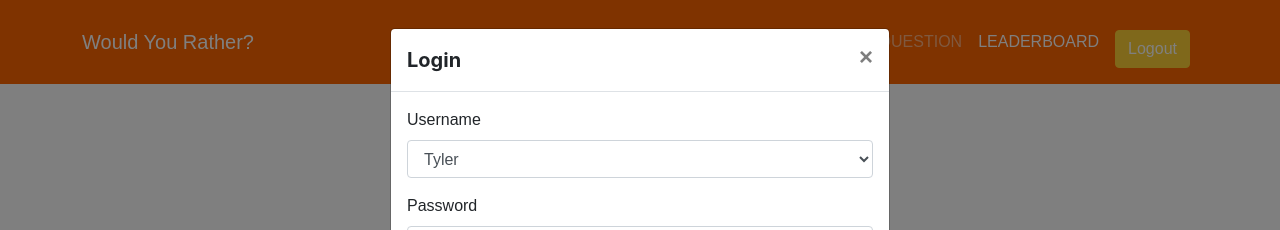
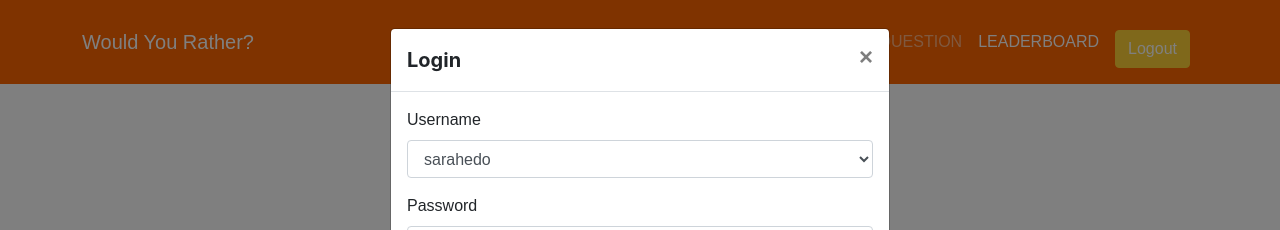
Before and after one commit to amarav/WouldYouRather, a React (Create React App) app in the folder project/: page /home in a window 1280 px wide. Shown: the top 230 px of the page. Built offline with nearby package versions, Linux system fonts and the light colour scheme.

Commit message:
Log in details added

```diff
--- a/project/src/components/Header.js
+++ b/project/src/components/Header.js
@@ -1,4 +1,6 @@
 import React, { Component ,useState } from "react";
+import { connect } from 'react-redux';
+import { setAuthedUser } from '../actions/authedUser'
 import Example from './Login'
 import {
   Nav,
@@ -24,9 +26,11 @@ class Header extends Component {
 
     this.toggleModal = this.toggleModal.bind(this);
     this.handleLogin = this.handleLogin.bind(this);
+    this.onNameChange = this.onNameChange.bind(this);
 
     this.state = {
       isModalOpen: true,
+      userName:"",
     };
   }
 
@@ -38,18 +42,20 @@ class Header extends Component {
 
   handleLogin(event) {
     this.toggleModal();
-    alert(
-      "Username: " +
-        this.username.value +
-        " Password: " +
-        this.password.value
-    );
+    this.props.dispatch(setAuthedUser(this.state.userName));
     event.preventDefault();
+  }
+
+  onNameChange(event){
+    this.setState({
+      userName: event.target.value
+    });
   }
 
   render() {
 
-    const {users} = this.props
+    const users = this.props.users
+    console.log(this.props.loggedUser)
 
     return (
       <div>
@@ -75,13 +81,14 @@ class Header extends Component {
                   </NavItem>
                   <NavItem>
                     <NavLink className="nav-link" to="/home">
-                        <Button type="submit" value="submit" color="primary" onClick={this.handleLogin}>
+                        <Button type="sub mit" value="submit" color="primary" onClick={this.handleLogin}>
                            Logout
                         </Button>
                     </NavLink>
                   </NavItem>
                 </Nav>
               </Collapse>
+              <Label htmlFor="hello"><h3 className="text-white">{this.state.userName}</h3></Label>
             </div>
           </Navbar>
 
@@ -91,11 +98,10 @@ class Header extends Component {
               <Form onSubmit={this.handleLogin}>
                 <FormGroup>
                   <Label htmlFor="username">Username</Label>
-                   <Input type="select">
-                      <option>Tyler</option>
-                      <option>Joe</option>
-                      <option>Default Select</option>
-                      <option>Default Select</option>
+                  <Input type="select" onChange={this.onNameChange} value={this.state.userName}>
+                     {users.map((e, key) => {
+                       return <option key={key} value={e.value}>{e.id}</option>;
+                     })}
                    </Input>
                 </FormGroup>
                 <FormGroup>
@@ -113,10 +119,18 @@ class Header extends Component {
               </Form>
             </ModalBody>
           </Modal>
-
         </React.Fragment>
       </div>
     );
   }
 }
-export default Header;
+
+function mapStateToProps (state) {
+  return {
+    users:Object.values(state.users),
+    authedUser:state.authedUser,
+    loggedUser: state.users[state.authedUser],
+  }
+}
+
+export default connect(mapStateToProps)(Header);
--- a/project/src/reducers/configureStore.js
+++ b/project/src/reducers/configureStore.js
@@ -10,6 +10,7 @@ export const ConfigureStore = () => {
         combineReducers({
         users,
         questions,
+        authedUser,
         }),
         middleware
     );
```
